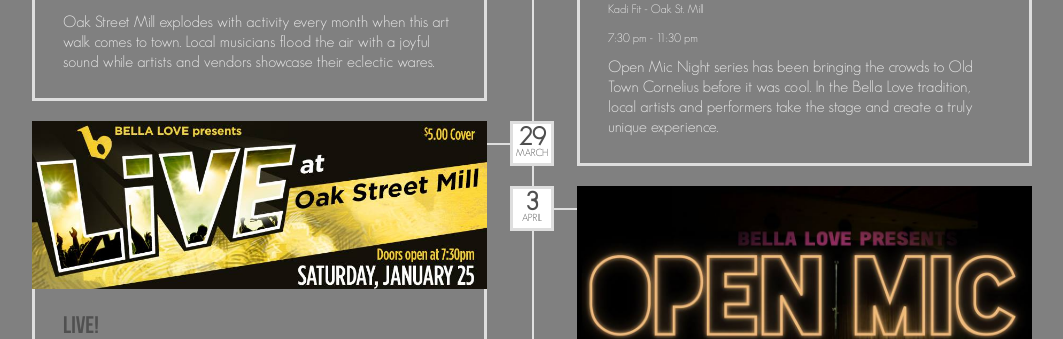
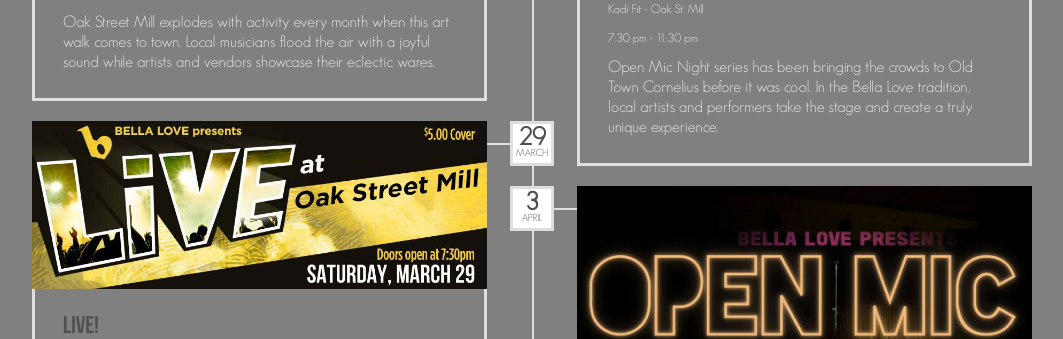
Before and after one commit to bellalove/charlotte, a website: page src/html/index.jade in a window 1280 px wide. Shown: the part 1220-1559 px from the top of the page, without its empty margins (108-1171 px from the left). Drawn offline with nearby package versions, Linux system fonts and the light colour scheme; files that its build step writes are made by us from their sources; files whose address does not match are found by name.

Commit message:
updated live event image

```diff
--- a/src/html/index.jade
+++ b/src/html/index.jade
@@ -75,7 +75,7 @@
                 span march
             .post_block
               .event_img
-                img(src='images/events/3.jpg')
+                img(src='images/events/marchLive.jpg')
                 a.zoom(href='images/events/3.jpg', rel='prettyPhoto[artists1]')
               .event_description
                 a.title(href='javascript:void(0);') LIVE&excl;
```
Also changed, not shown: src/images/events/marchLive.jpg (added).
